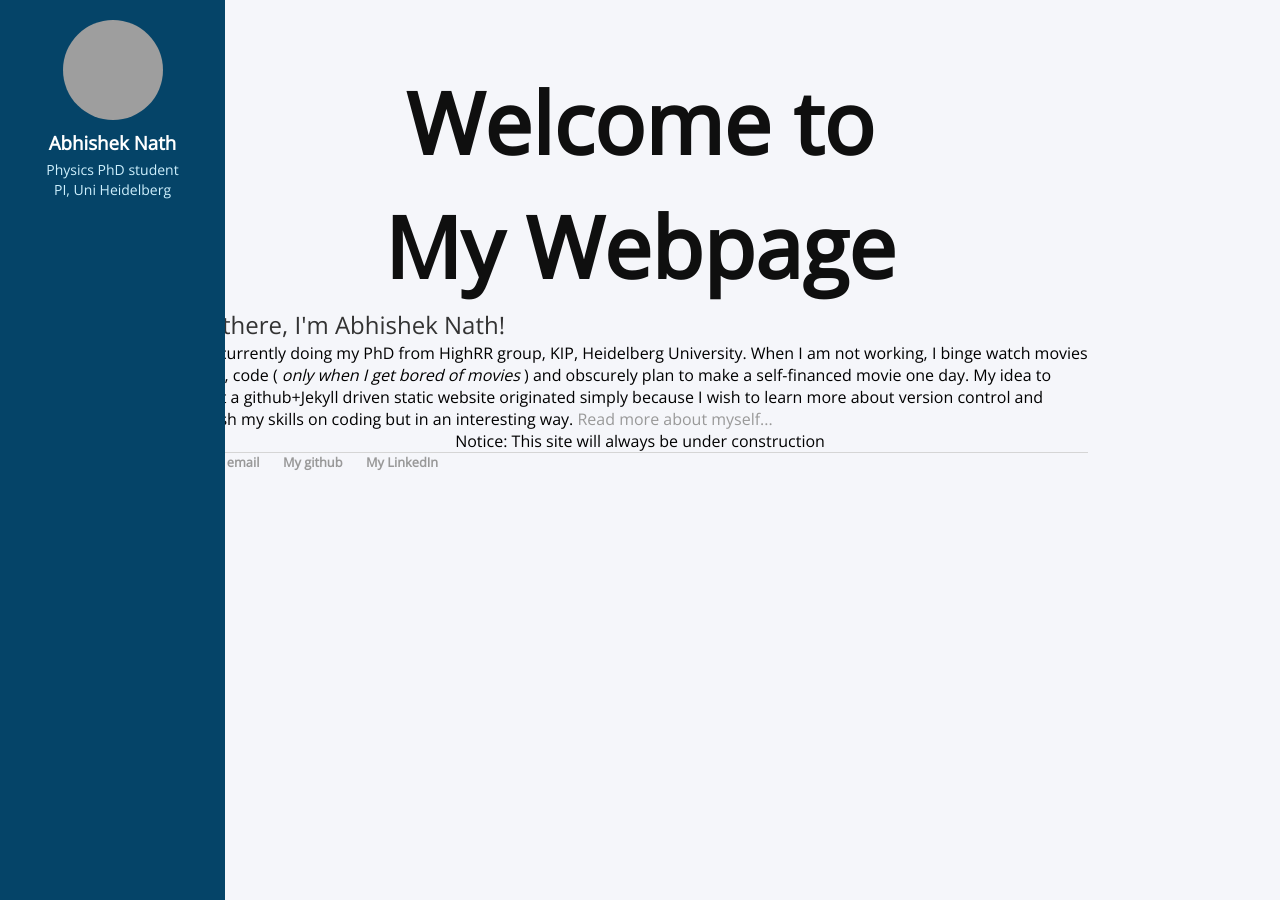
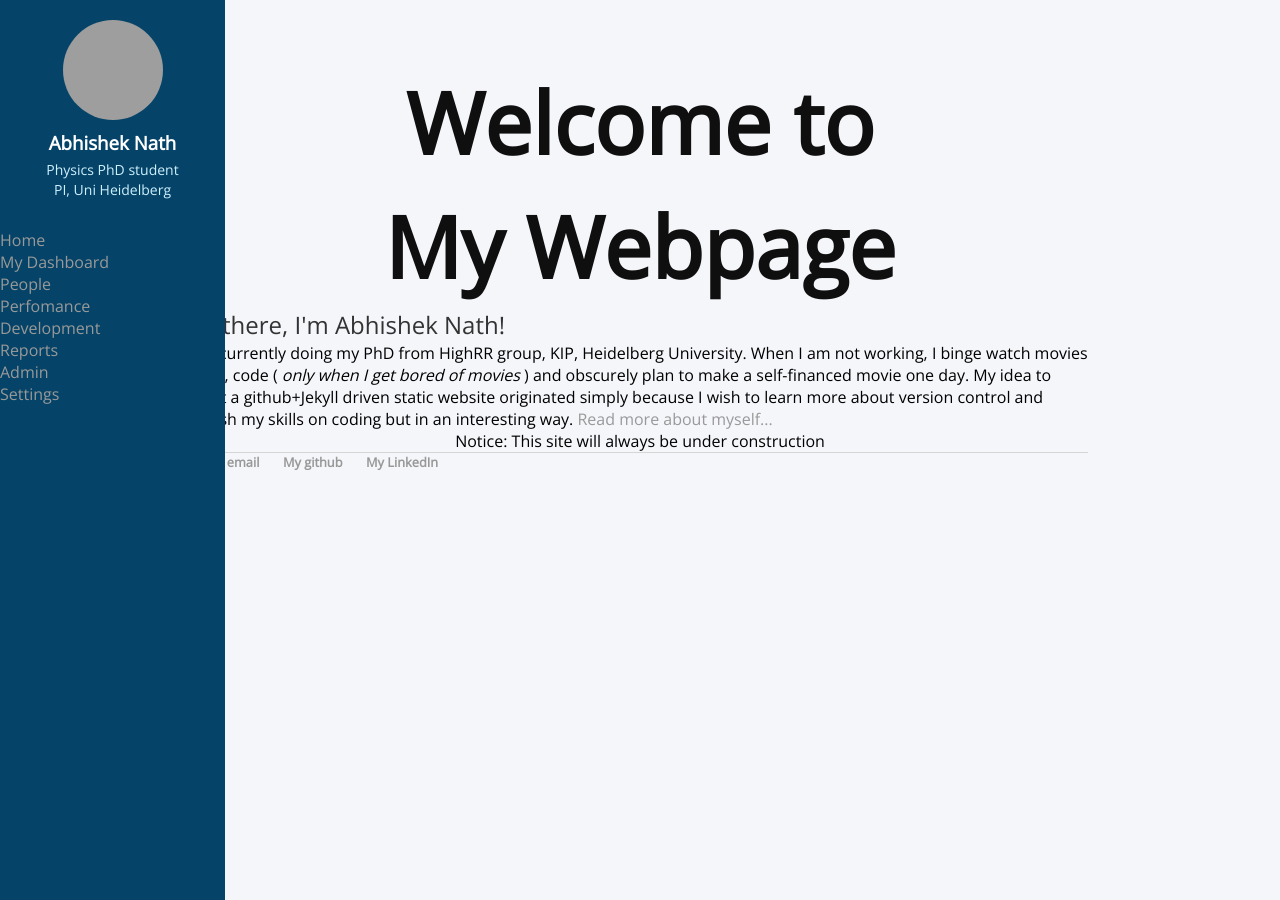
Before and after one commit to an15ms157/abhishek.github.io, a Jekyll site: the page built from index.html, in a window 1280 px wide. Built offline with Jekyll 4.4.1, drawn with Linux system fonts in a browser that asks for light colours; grey boxes are pictures that could not be loaded.

Commit message:
Update sidebar.html

```diff
--- a/_includes/sidebar.html
+++ b/_includes/sidebar.html
@@ -8,6 +8,58 @@
                 <p>Physics PhD student</p>
                 <p>PI, Uni Heidelberg</p>
             </div>
+		<ul>
+                <li>
+                    <a href="#" class="active">
+                        <span class="icon"><i class="fas fa-home"></i></span>
+                        <span class="item">Home</span>
+                    </a>
+                </li>
+                <li>
+                    <a href="#">
+                        <span class="icon"><i class="fas fa-desktop"></i></span>
+                        <span class="item">My Dashboard</span>
+                    </a>
+                </li>
+                <li>
+                    <a href="#">
+                        <span class="icon"><i class="fas fa-user-friends"></i></span>
+                        <span class="item">People</span>
+                    </a>
+                </li>
+                <li>
+                    <a href="#">
+                        <span class="icon"><i class="fas fa-tachometer-alt"></i></span>
+                        <span class="item">Perfomance</span>
+                    </a>
+                </li>
+                <li>
+                    <a href="#">
+                        <span class="icon"><i class="fas fa-database"></i></span>
+                        <span class="item">Development</span>
+                    </a>
+                </li>
+                <li>
+                    <a href="#">
+                        <span class="icon"><i class="fas fa-chart-line"></i></span>
+                        <span class="item">Reports</span>
+                    </a>
+                </li>
+                <li>
+                    <a href="#">
+                        <span class="icon"><i class="fas fa-user-shield"></i></span>
+                        <span class="item">Admin</span>
+                    </a>
+                </li>
+                <li>
+                    <a href="#">
+                        <span class="icon"><i class="fas fa-cog"></i></span>
+                        <span class="item">Settings</span>
+                    </a>
+                </li>
+            </ul>
+        </div>
+
         </div>
 
     </div>
```
